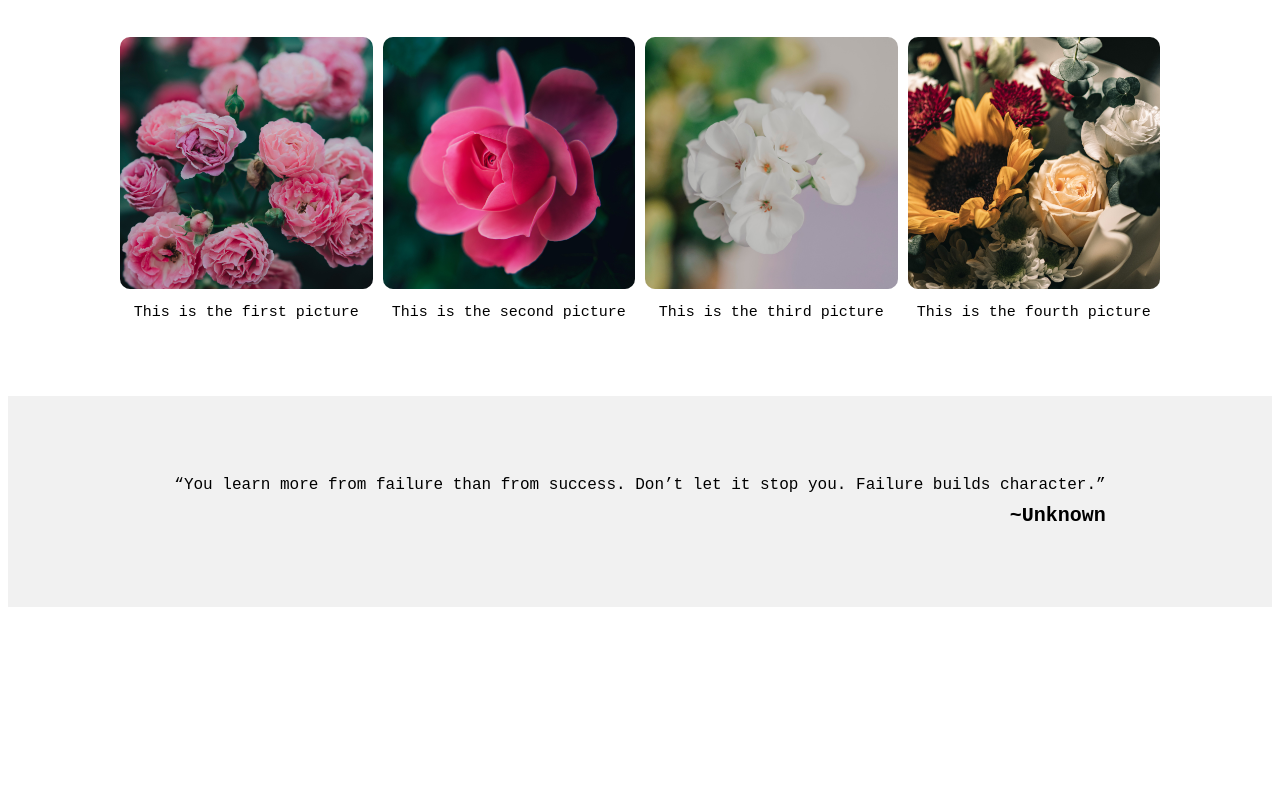
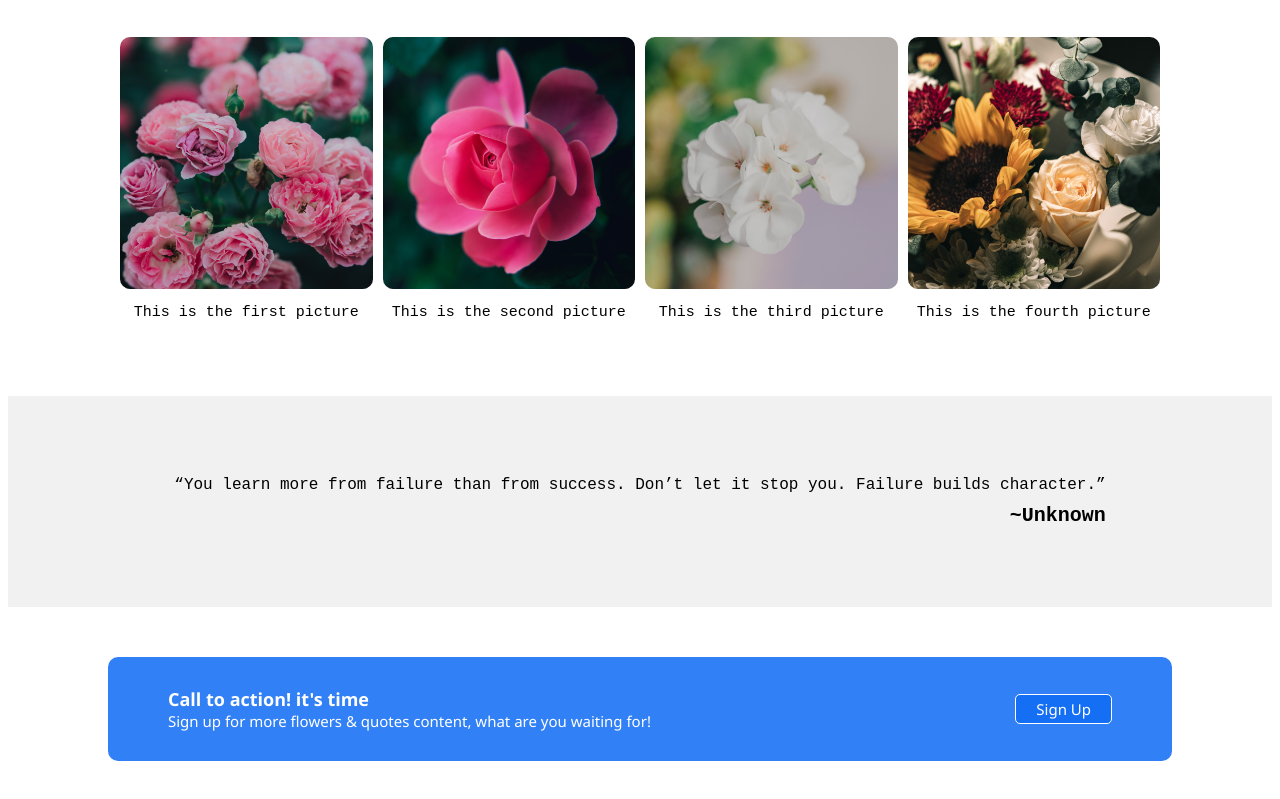
Before and after one commit to ShihaabYF/flex-odin-project, a plain HTML site: page index.html in a window 1280 px wide. Shown: the part 729-1528 px from the top of the page. Before the commit the page ends 1344 px from the top, so only its background shows below. Drawn offline with Linux system fonts and the light colour scheme.

Commit message:
Finish the first-time working on fourth container

```diff
--- a/css/styles.css
+++ b/css/styles.css
@@ -198,3 +198,45 @@ html {
     font-size: x-large;
     font-weight: bold;
 }
+
+/*Fourth-container*/
+.fourth-container {
+    padding: 50px 100px;
+    display: flex;
+    justify-content: center;
+    color: white;
+}
+
+.fourth-container .sub-container{
+    display: flex;
+    flex-grow: 1;
+    /* column-gap: 80px; */
+    padding: 30px 60px;
+    justify-content: space-between;
+    align-items: center;
+    background-color: rgba(17, 108, 245, 0.863);
+    border-radius: 10px;
+}
+
+.fourth-container .left {
+    display: flex;
+    flex-direction: column;
+
+}
+
+.fourth-container .left .call {
+    font-size: large;
+    font-weight: bolder;
+}
+
+.fourth-container .right button {
+    background-color: rgba(17, 108, 245, 0.863);
+    border: 1px white solid;
+    border-radius: 5px;
+    padding: 4px 20px;
+}
+
+.fourth-container .right a {
+    text-decoration: none;
+    color: white;
+}
--- a/index.html
+++ b/index.html
@@ -78,7 +78,15 @@
         </div>
 
         <div class="fourth-container">
-
+            <div class="sub-container">
+                <div class="left">
+                    <div class="call">Call to action! it's time</div>
+                    <div class="inform">Sign up for more flowers & quotes content, what are you waiting for!</div>
+                </div>
+                <div class="right">
+                    <button type="button"><a href="#">Sign Up</a></button>
+                </div>
+            </div>
         </div>
 
         <div class="footer-container">
```
